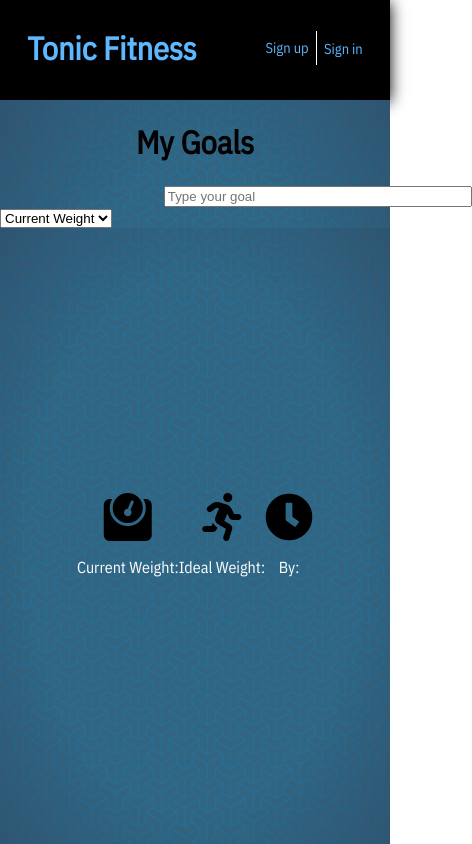
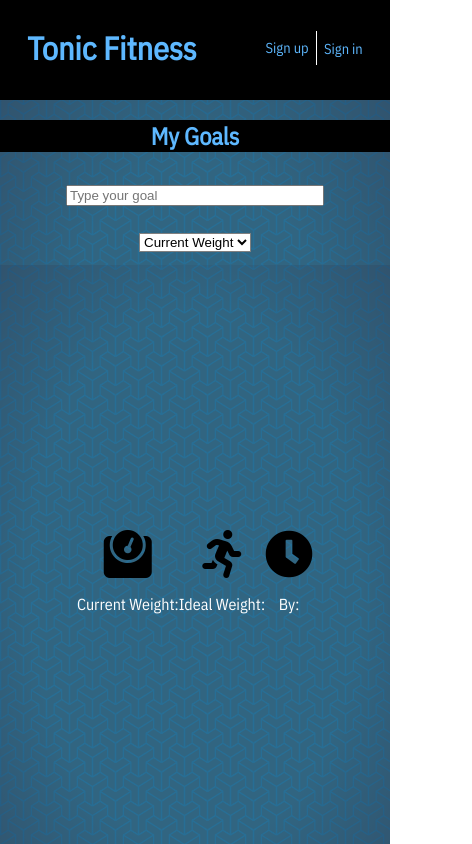
Before and after one commit to chingu-voyages/geckos-project-11, a React (Create React App) app in the folder tonic-fitness/: page /goals in a window 390 px wide. Shown: the top 844 px of the page, 472 px wide, since content can reach past the window. Built offline with nearby package versions, Linux system fonts and the light colour scheme.

Commit message:
Basic layout of goal entry for mobile

```diff
--- a/tonic-fitness/src/components/Goals.js
+++ b/tonic-fitness/src/components/Goals.js
@@ -33,9 +33,10 @@ class Goals extends Component  {
     const {UI} = this.state;
     return (
       <div id="goals">
-        <h1>My Goals</h1>
+        <h2 className="header">My Goals</h2>
+        <section className="enter-goal">
           <input
-        className='textGoal' type='text' placeholder='Type your goal'
+          className='text-goal' type='text' placeholder='Type your goal'
           onKeyPress={this.updateGoals}>
           </input>
           <select className='selection' onClick={this.optionSelected}>
@@ -43,9 +44,9 @@ class Goals extends Component  {
             <option value='goal' >Ideal Weight</option>
             <option value='by'>By</option>
             </select>
-
+        </section>
         <section id="landing-container" className="flex-col">
-        <div className="display flex-row">
+          <div className="flex-row">
             <article className="flex-col">
                 <i className="fas fa-weight"></i>
               <p className="heading-text"> Current Weight: <span className='weight'>{UI.weight}</span>
--- a/tonic-fitness/src/stylesheets/Goals.scss
+++ b/tonic-fitness/src/stylesheets/Goals.scss
@@ -9,20 +9,38 @@
     grid-row: r2 / r3;
     height: 100vh;
 
-
-    h1 {
-        font-family: $font-header;
-        text-align: center;
+    .header {
+      width: 100%;
+      background-color: #000;
+      color: $color-primary;
+      font-family: $font-header;
+      text-align: center;
     }
 
-    input {
-        margin-left: 42%;
-        width: 300px;
+    .enter-goal {
+      display: flex;
+      flex-flow: column nowrap;
+      justify-content: center;
+      align-items: center;
+      width: 100%;
     }
+
+    .text-goal {
+      width: 250px;
+      margin: 1em 0;
+    }
+
+    .selection {
+      margin: 1em 0;
+      background-color: #fff;
+      border: 1px solid gray;
+    }
+
     ul {
         text-align: center;
         list-style-type: none;
     }
+
     #landing-container {
         grid-column: c1 / c2;
         grid-row: r2 / r3;
```
Lines whose indentation alone changed are shown as unchanged.
